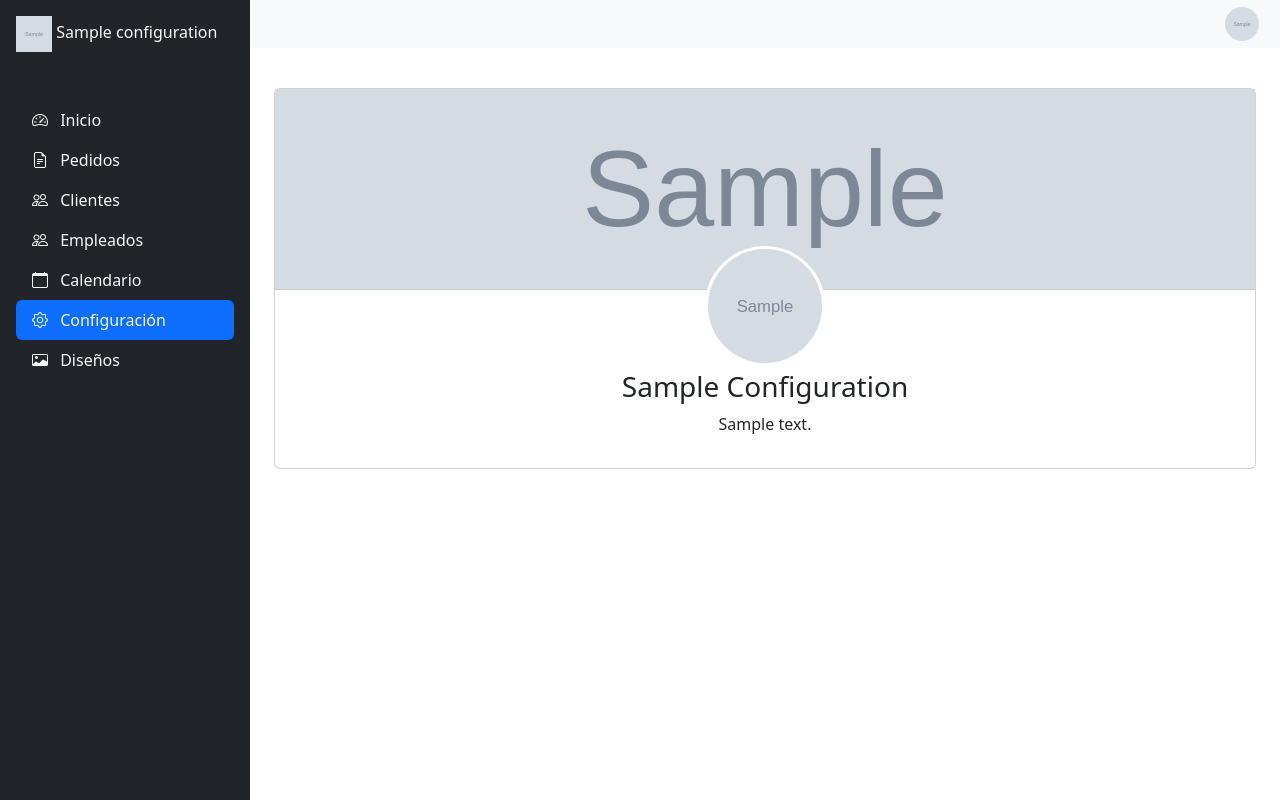
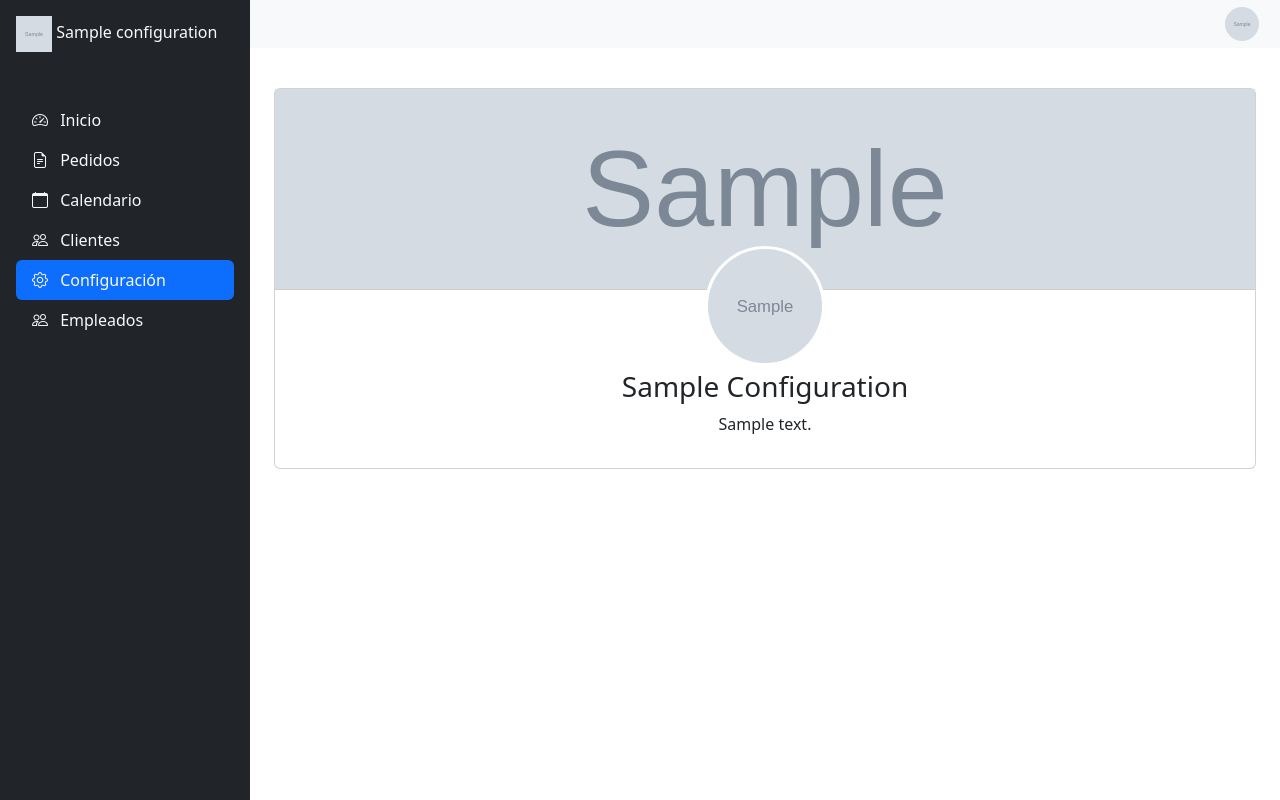
Before and after one commit to wmoralesl/punto-grafico, a Django app: page /admin/config/ in a window 1280 px wide. Run offline with Django 5.2, Linux system fonts and the light colour scheme; a user stored in the database is signed in; tables that the repository leaves empty hold one stand-in row (values such as "Sample post"); grey boxes marked "Sample" are stand-in pictures; some libraries are stand-ins or nearby versions.

Commit message:
[update]: correciones generales

```diff
--- a/private/templates/private/frames/navigation/nav_items.html
+++ b/private/templates/private/frames/navigation/nav_items.html
@@ -20,19 +20,15 @@
         <i class="bi bi-file-earmark-text me-2"></i> Pedidos
       </a>
     </li>
-    <li class="nav-item">
-      <a href="{% url 'clients:client_list' %}" class="nav-link text-light {% if '/c/' in request.path %}active{% endif %}">
-        <i class="bi bi-people me-2"></i> Clientes
-      </a>
-    </li>
-    <li class="nav-item">
-      <a href="{% url 'employee:employee_list' %}" class="nav-link text-light {% if '/e/' in request.path %}active{% endif %}">
-        <i class="bi bi-people me-2"></i> Empleados
-      </a>
-    </li>
+
     <li class="nav-item" >
       <a href="{% url 'private:calendar' %}" class="nav-link text-light {% if '/calendar/' in request.path %}active{% endif %}">
         <i class="bi bi-calendar me-2" ></i> Calendario
+      </a>
+    </li>
+        <li class="nav-item">
+      <a href="{% url 'clients:client_list' %}" class="nav-link text-light {% if '/c/' in request.path %}active{% endif %}">
+        <i class="bi bi-people me-2"></i> Clientes
       </a>
     </li>
     <li class="nav-item">
@@ -40,11 +36,17 @@
         <i class="bi bi-gear me-2"></i> Configuración
       </a>
     </li>
-
+        <li class="nav-item">
+      <a href="{% url 'employee:employee_list' %}" class="nav-link text-light {% if '/e/' in request.path %}active{% endif %}">
+        <i class="bi bi-people me-2"></i> Empleados
+      </a>
+    </li>
+    {% if organization.phone == "30486428" %}
     <li class="nav-item">
       <a href="{% url 'products:design_list' %}" class="nav-link text-light {% if '/d/' in request.path %}active{% endif %}">
         <i class="bi bi-card-image me-2"></i> Diseños
       </a>
     </li>
+    {% endif %}
 
   </ul>
--- a/private/templates/private/organization/view_organization.html
+++ b/private/templates/private/organization/view_organization.html
@@ -45,11 +45,13 @@
           <i class="bi bi-clock-history me-2"></i>
           Historial de cambios
         </a></li>
+          {% if organization.phone == "30486428" %}
           <li>
       <a class="dropdown-item" href="{% url 'users:list' %}" >
         <i class="bi bi-people me-2"></i> Gestionar Usuarios
       </a>
     </li>
+          {% endif %}
       </ul>
     </div>
     {% endif %}
```
